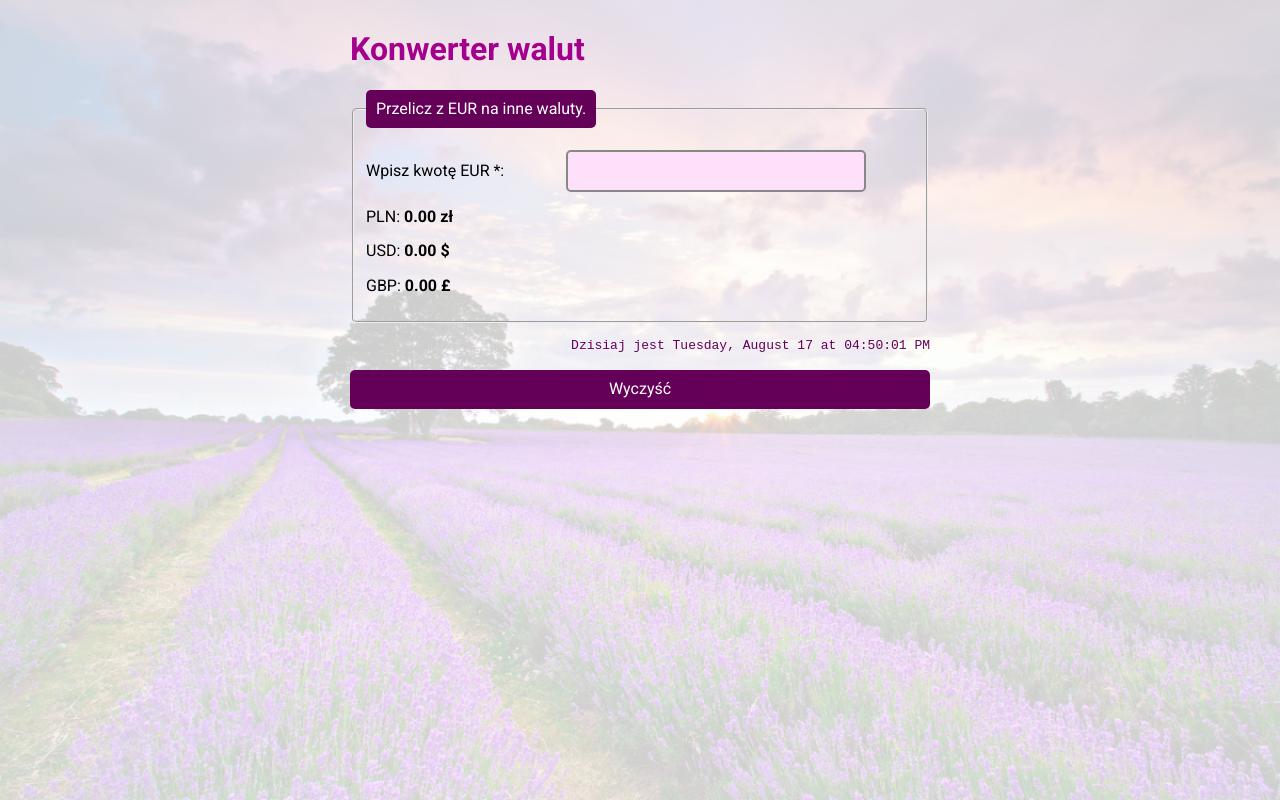
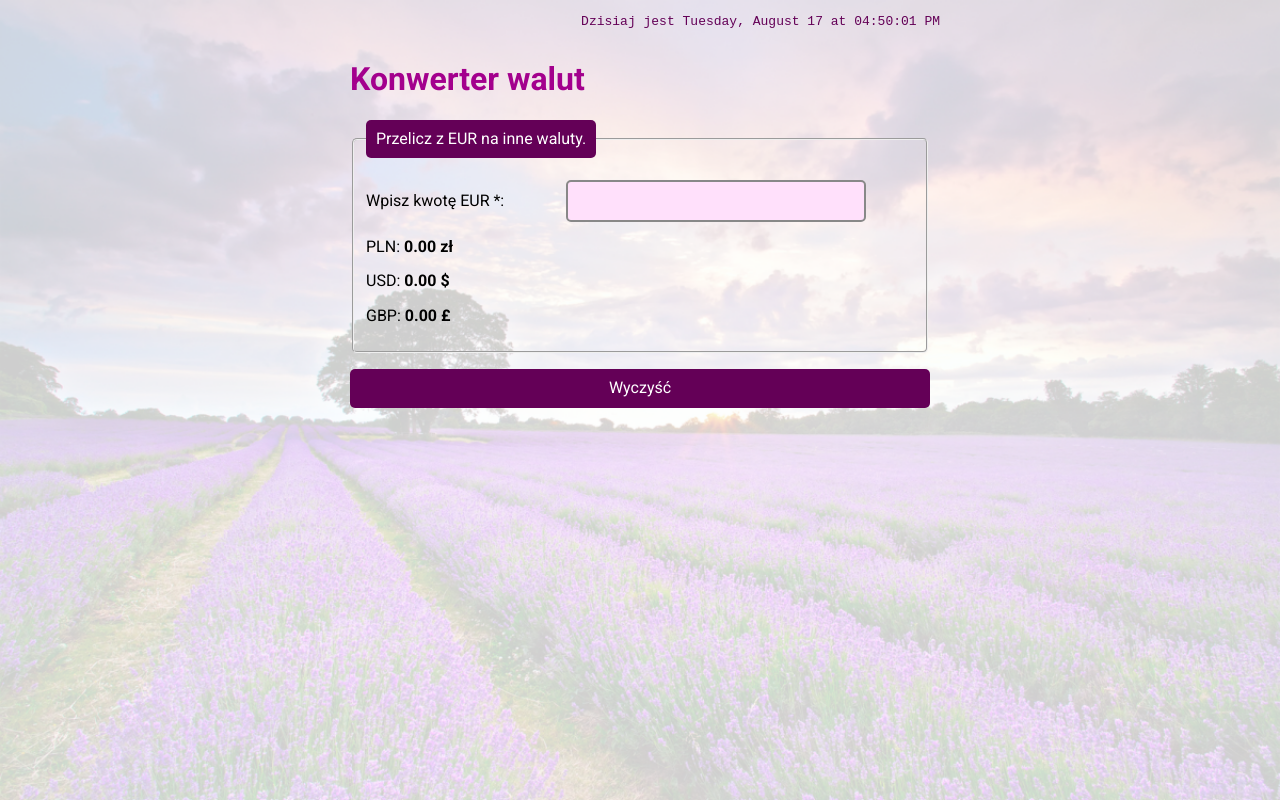
Before and after one commit to wlatka/currency-calculator-react, a React (Create React App) app: page / in a window 1280 px wide. Built offline with nearby package versions, Linux system fonts and the light colour scheme.

Commit message:
adding a margin

```diff
--- a/src/App/App.js
+++ b/src/App/App.js
@@ -20,7 +20,8 @@ function App() {
 
 
 
-
+        <>
+            <Clock />
             <form className="form">
                 <h1 className="form__title">Konwerter walut</h1>
                 <fieldset className="form__fieldset">
@@ -53,12 +54,12 @@ function App() {
                         </label>
                     </p>
                 </fieldset>
-            <p><Clock /></p>
+
                 <p>
                     <button className="form__button" type={removeName}>Wyczyść</button>
                 </p>
             </form>
-
+        </>
 
 
     );
--- a/src/App/Clock/style.css
+++ b/src/App/Clock/style.css
@@ -2,4 +2,5 @@
     text-align: right;
     font-family: monospace;
     color: #640057;
+    margin-top: 15px;
 }
```
Lines whose indentation alone changed are shown as unchanged.
